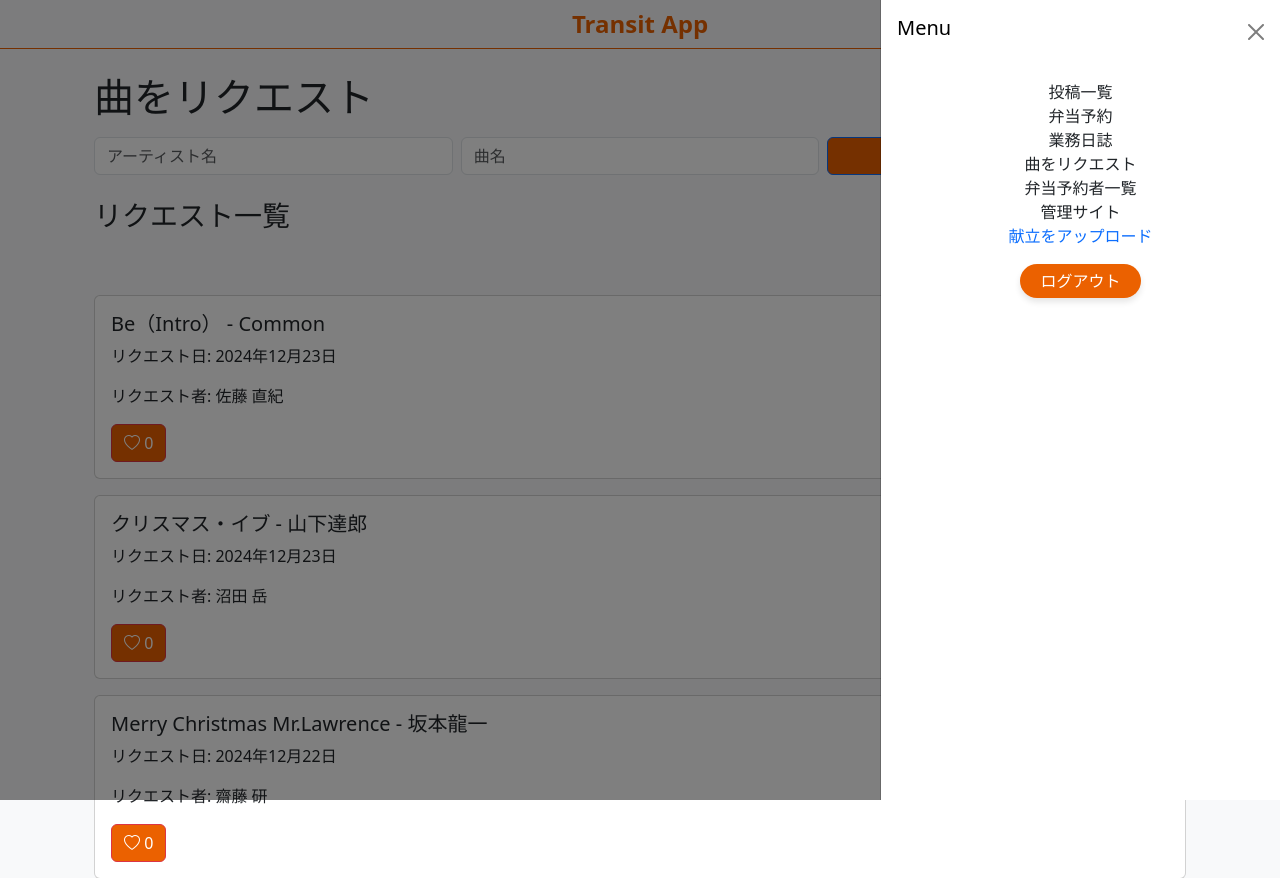
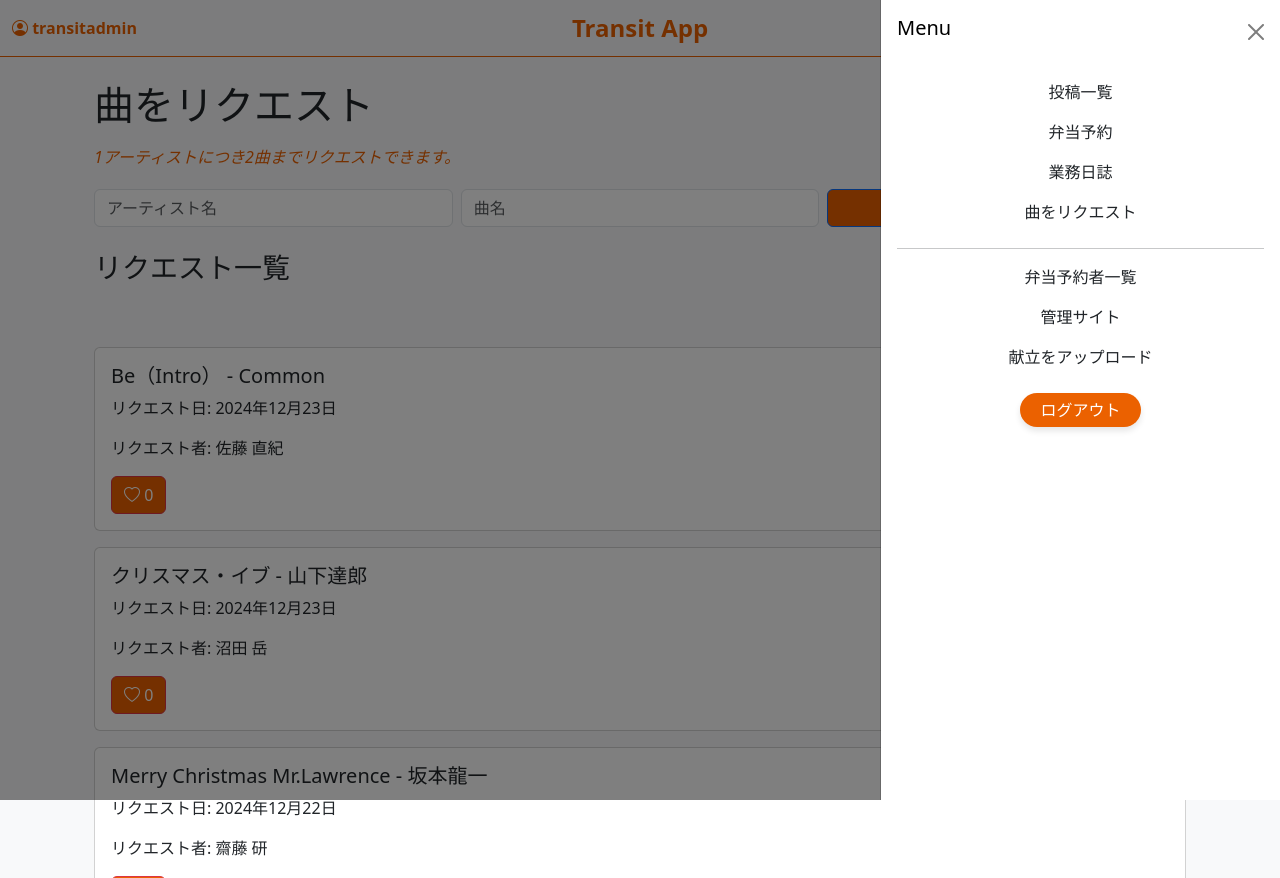
Before and after one commit to g4kug4ku/transit_app, a Django app: page /song_requests/ in a window 1280 px wide, after a click that opens the changed part. Shown: the top 878 px of the page. Run offline with Django 5.2, Linux system fonts and the light colour scheme; a user stored in the database is signed in; data comes from the database, SQL or seed files in the repository; both versions use the stored data as it was after the commit.

Commit message:
微修正

```diff
--- a/accounts/templates/accounts/base.html
+++ b/accounts/templates/accounts/base.html
@@ -14,6 +14,11 @@
             background-color: transparent; /* ナビゲーションバーを透明に */
             border-bottom: 1px solid #eb6100; /* 下にオレンジ色のボーダーを追加 */
             justify-content: center; /* 全体を中央揃え */
+        }
+        .navbar-text {
+            margin-right: auto; /* 左端に配置 */
+            color: #EB6100;
+            font-size: 16px;
         }
         .navbar-brand {
             color: #EB6100;
@@ -87,6 +92,13 @@
 <body>
     <nav class="navbar navbar-light">
         <div class="container-fluid">
+            {% if user.is_authenticated %}
+                <span class="navbar-text">
+                    <i class="bi bi-person-circle"></i> <strong>{{ user.username }}</strong>
+                </span>
+            {% else %}
+                <a href="{% url 'login' %}" class="navbar-text">ログイン</a>
+            {% endif %}
             <!-- 中央に配置されたブランド名 -->
             <div class="navbar-brand">Transit App</div>
             <!-- ハンバーガーメニュー -->
@@ -104,15 +116,16 @@
         </div>
         <div class="offcanvas-body">
             <ul class="list-unstyled">
-                <li><a href="{% url 'index' %}" class="text-dark" style="text-decoration:none;">投稿一覧</a></li>
-                <li><a href="{% url 'bento_reservation' %}" class="text-dark" style="text-decoration:none;">弁当予約</a></li>
-                <li><a href="https://repo.transit-iko.net/" class="text-dark" style="text-decoration:none;">業務日誌</a></li>
+                <li class="mb-3"><a href="{% url 'index' %}" class="text-dark" style="text-decoration:none;">投稿一覧</a></li>
+                <li class="mb-3"><a href="{% url 'bento_reservation' %}" class="text-dark" style="text-decoration:none;">弁当予約</a></li>
+                <li class="mb-3"><a href="https://repo.transit-iko.net/" class="text-dark" style="text-decoration:none;" target="_blank" rel="noopener noreferrer">業務日誌</a></li>
                 <!-- <li><a href="{% url 'kakeibo_list' %}" class="text-dark">家計簿</a></li> -->
-                <li><a href="{% url 'song_request_list' %}" class="text-dark" style="text-decoration:none;">曲をリクエスト</a></li>
+                <li class="mb-4"><a href="{% url 'song_request_list' %}" class="text-dark" style="text-decoration:none;">曲をリクエスト</a></li>
                 {% if user.is_staff %}  <!-- 管理者の場合のみ表示 -->
-                <li><a href="{% url 'admin_bento_reservation_list' %}" class="text-dark" style="text-decoration:none;">弁当予約者一覧</a></li>
-                <li><a href="https://gakugaku.pythonanywhere.com/admin/accounts/bentoreservation/" class="text-dark" style="text-decoration:none;">管理サイト</a></li>
-                <li><a href="{% url 'upload_menu' %}" style="text-decoration:none;">献立をアップロード</a></li>
+                <hr>
+                <li class="mb-3"><a href="{% url 'admin_bento_reservation_list' %}" class="text-dark" style="text-decoration:none;">弁当予約者一覧</a></li>
+                <li class="mb-3"><a href="https://gakugaku.pythonanywhere.com/admin/accounts/bentoreservation/" class="text-dark" style="text-decoration:none;">管理サイト</a></li>
+                <li class="mb-4"><a href="{% url 'upload_menu' %}" class="text-dark" style="text-decoration:none;">献立をアップロード</a></li>
                 {% endif %}
             </ul>
             <form method="POST" action="{% url 'logout' %}">
--- a/accounts/templates/accounts/bento_reservation.html
+++ b/accounts/templates/accounts/bento_reservation.html
@@ -83,7 +83,7 @@
     </form>
 
     <!-- 予約一覧リンク -->
-    <div class="mt-4">
+    <div class="mt-4" style="margin-bottom: 30px">
         <a href="{% url 'reservation_list' %}" class="btn btn-secondary">予約一覧</a>
     </div>
 </div>
--- a/accounts/templates/accounts/song_request_list.html
+++ b/accounts/templates/accounts/song_request_list.html
@@ -8,6 +8,9 @@
 
 <div class="container mt-4">
     <h1 class="mb-3">曲をリクエスト</h1>
+    <p class="fst-italic" style="margin-bottom: 20px; color: #EB6100;">
+        1アーティストにつき2曲までリクエストできます。
+    </p>
 
     <!-- リクエストフォーム -->
     <div class="row g-2 mb-4">
--- a/accounts/views.py
+++ b/accounts/views.py
@@ -21,6 +21,8 @@ import json
 import openpyxl
 from openpyxl.styles import Font, Alignment, Border, Side, PatternFill
 from openpyxl.utils import get_column_letter
+import os
+from django.conf import settings
 
 # Create your views here.
 def signup(request):
@@ -344,7 +346,11 @@ def upload_menu(request):
 @login_required
 def delete_menu(request, menu_id):
     menu = get_object_or_404(MenuUpload, id=menu_id)
+    file_path = os.path.join(settings.MEDIA_ROOT, str(menu.file))
     menu.delete()
+    # ファイルが存在する場合は削除
+    if os.path.exists(file_path):
+        os.remove(file_path)
     messages.success(request, '献立が削除されました。')
     return redirect('upload_menu')
 
```
Also changed, not shown: accounts/forms.py (+16 -0 lines), accounts/templates/accounts/signup.html (+13 -2 lines), db.sqlite3, media/attachments/media.png (deleted), media/attachments/サインアップ.png (deleted), media/attachments/スクリーンショット_2024-10-08_134502.png (deleted), media/menus/A4_-_1_1.png (deleted), media/menus/media.png (deleted), media/menus/media_7p7KgoD.png (deleted), 2 other files.
